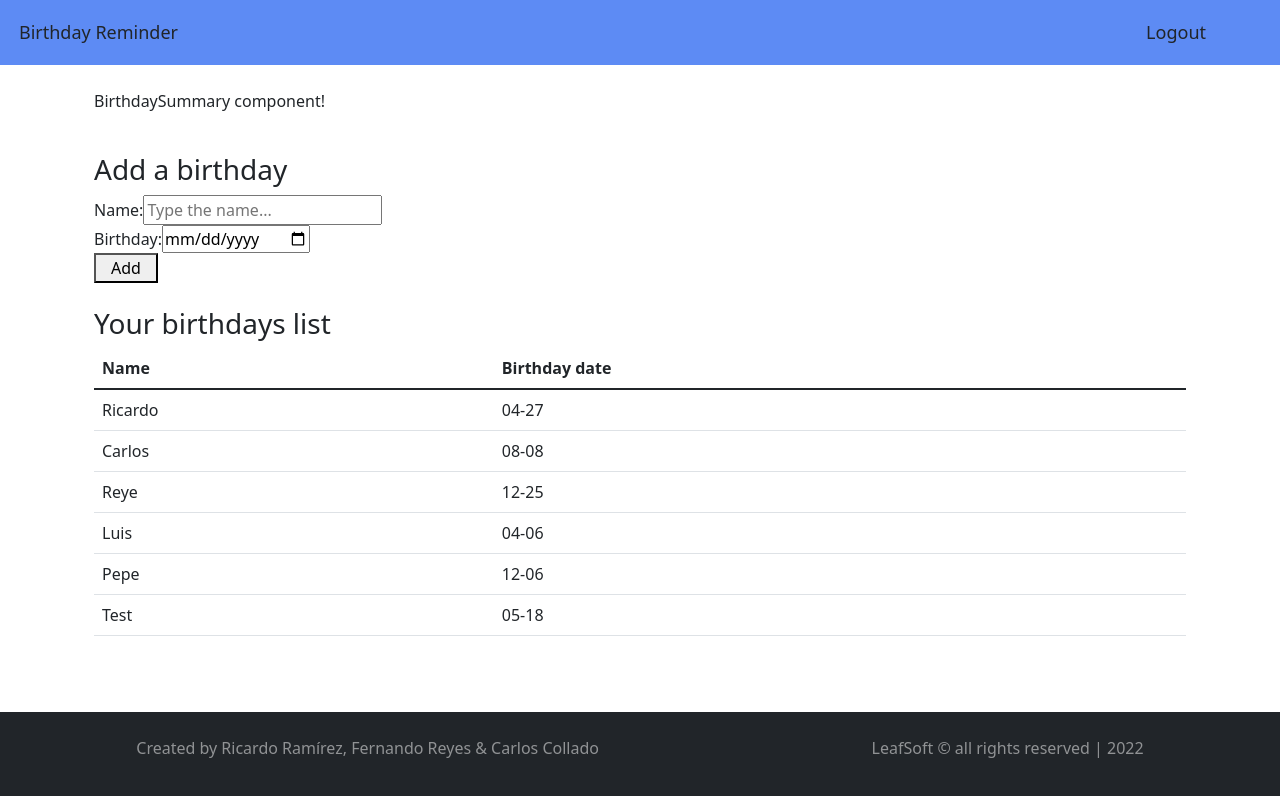
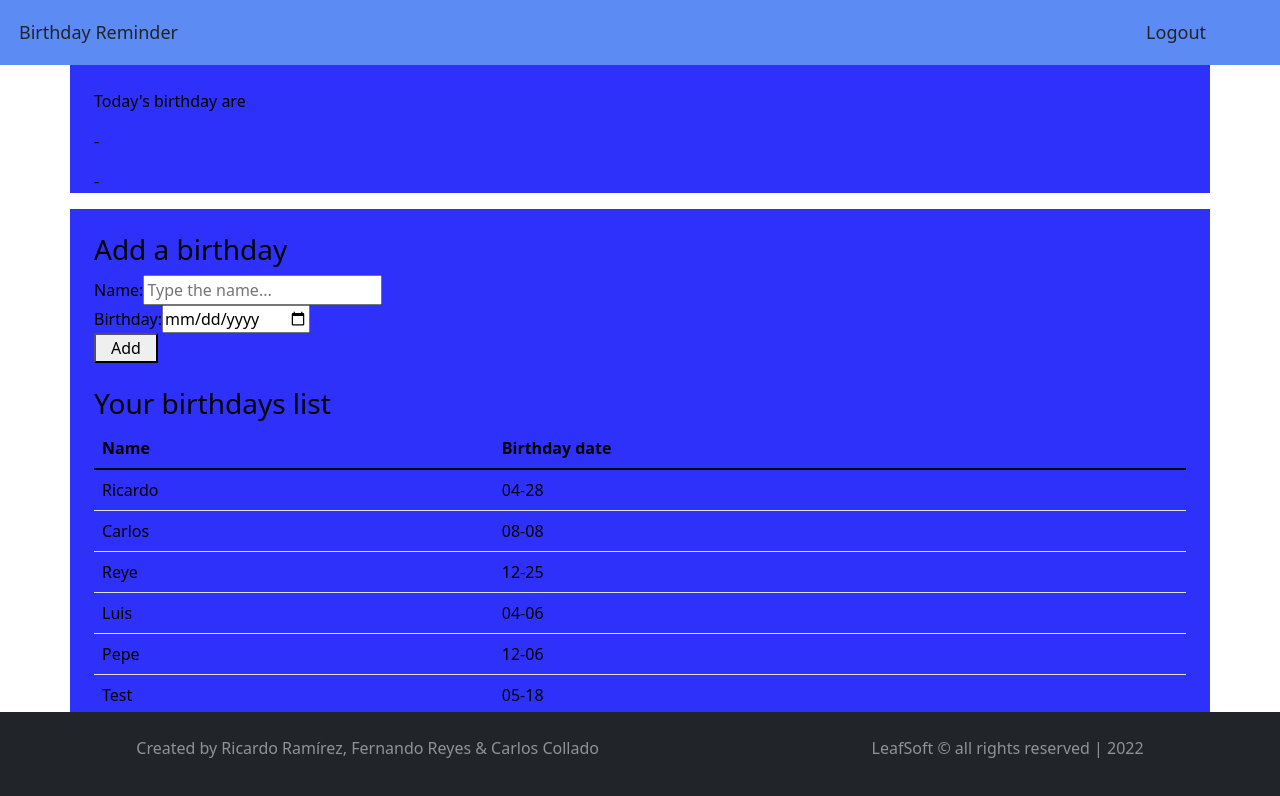
Before and after one commit to Ricaidito/bday-app, a React (Create React App) app: page / in a window 1280 px wide. Shown: the top 796 px of the page. Built offline with nearby package versions, Linux system fonts and the light colour scheme.

Commit message:
added today's birthdays

```diff
--- a/src/components/AddBirthday.jsx
+++ b/src/components/AddBirthday.jsx
@@ -21,7 +21,7 @@ const AddBirthday = () => {
       <h3>Add a birthday</h3>
       <form className="add-bd-form" onSubmit={handleSubmit}>
         <div>
-          <label htmlFor="name">Name:</label>
+          <label htmlFor="name">Name: </label>
           <input
             type="text"
             placeholder="Type the name..."
@@ -30,7 +30,7 @@ const AddBirthday = () => {
           />
         </div>
         <div>
-          <label htmlFor="birthday">Birthday:</label>
+          <label htmlFor="birthday">Birthday: </label>
           <input type="date" ref={birthdayRef} required />
         </div>
         <button className="">Add</button>
--- a/src/components/BirthdaySummary.jsx
+++ b/src/components/BirthdaySummary.jsx
@@ -1,9 +1,25 @@
+
 const BirthdaySummary = () => {
-  return (
-    <div className="container">
-      <p>BirthdaySummary component!</p>
-    </div>
-  );
+
+
+  const mock = [];
+
+  if (mock.length === 0){
+    return (
+      <div className="container">
+        <p>Today's birthday are</p>
+        <p>-</p>
+        <p>-</p>
+      </div>
+    );
+  }
+  else{
+    return(
+      <p>No female touched</p>
+    )
+
+  }
+
 };
 
 export default BirthdaySummary;
--- a/src/mock/mockBirthdays.js
+++ b/src/mock/mockBirthdays.js
@@ -3,7 +3,7 @@ const BIRTHDAYS = [
     id: 1,
     userId: 1,
     name: "Ricardo",
-    date: "04-27",
+    date: "04-28",
   },
   {
     id: 2,
--- a/src/styles/AddBirthday.css
+++ b/src/styles/AddBirthday.css
@@ -1,3 +1,9 @@
+.container{
+  background-color: #2D31FA;
+
+  color: black;
+}
+
 .add-bd-form {
   display: flex;
   flex-direction: column;
--- a/src/styles/BirthdayList.css
+++ b/src/styles/BirthdayList.css
@@ -0,0 +1,4 @@
+.table{
+
+    color: black;
+  }
```
